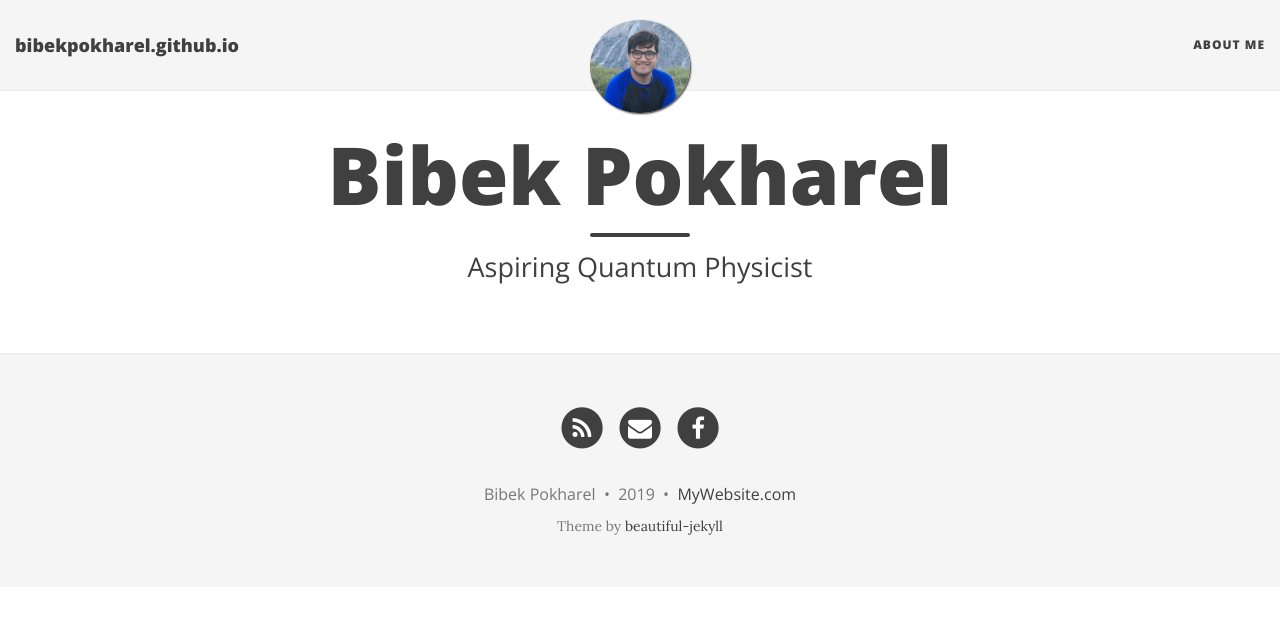
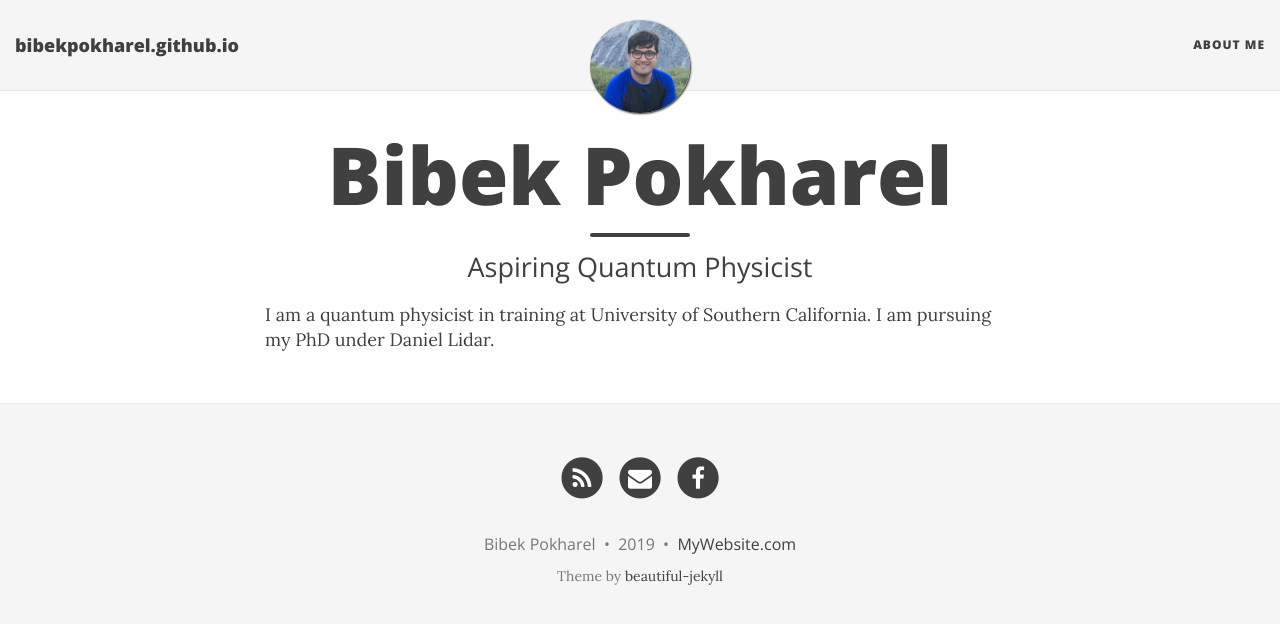
Before and after one commit to bibekpokharel/bibekpokharel.github.io, a Jekyll site: the page built from index.html, in a window 1280 px wide. Shown: the top 624 px of the page. Built offline with Jekyll 4.4.1, drawn with Linux system fonts in a browser that asks for light colours; nearby versions of some CDN libraries; the list of posts is cut into pages by our own code.

Commit message:
add university information

```diff
--- a/index.html
+++ b/index.html
@@ -4,6 +4,7 @@ title: Bibek Pokharel
 subtitle: Aspiring Quantum Physicist
 use-site-title: true
 ---
+I am a quantum physicist in training at University of Southern California. I am pursuing my PhD under Daniel Lidar.
 
 <div class="posts-list">
   {% for post in paginator.posts %}
```
